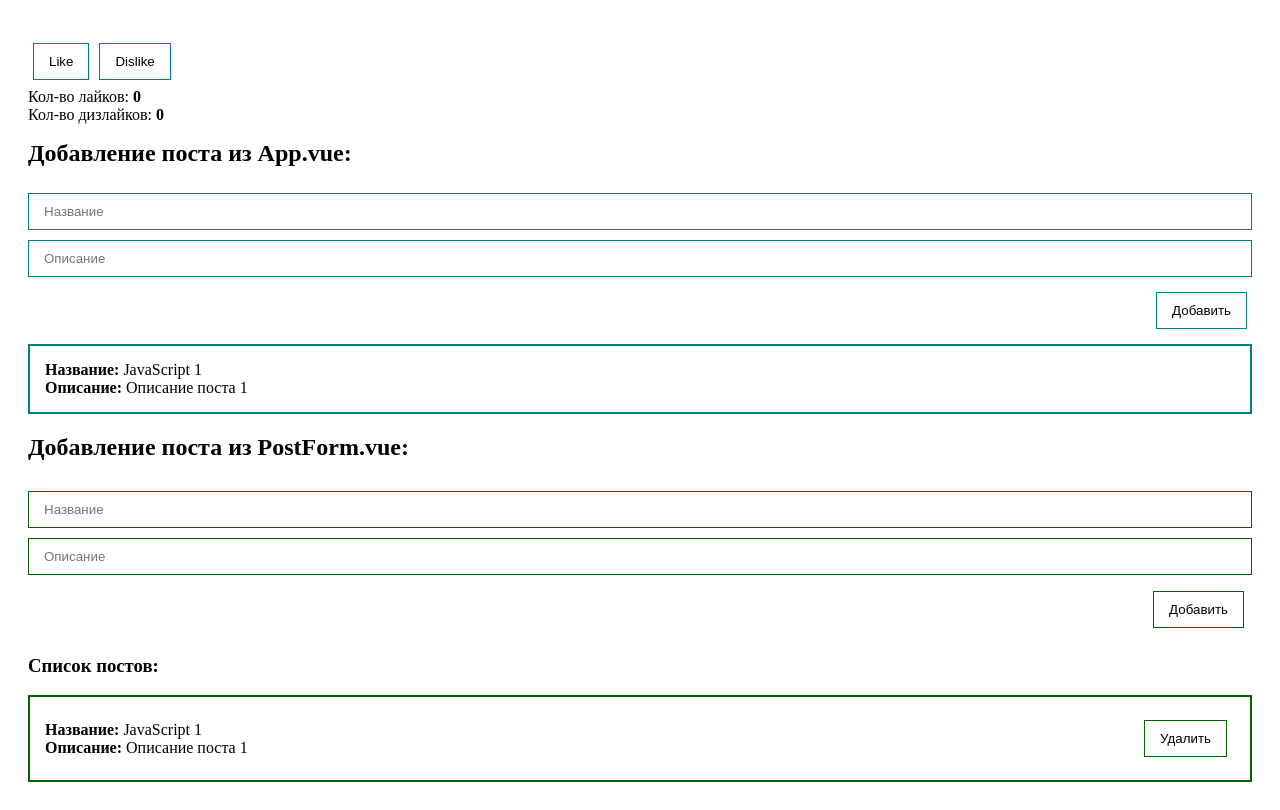
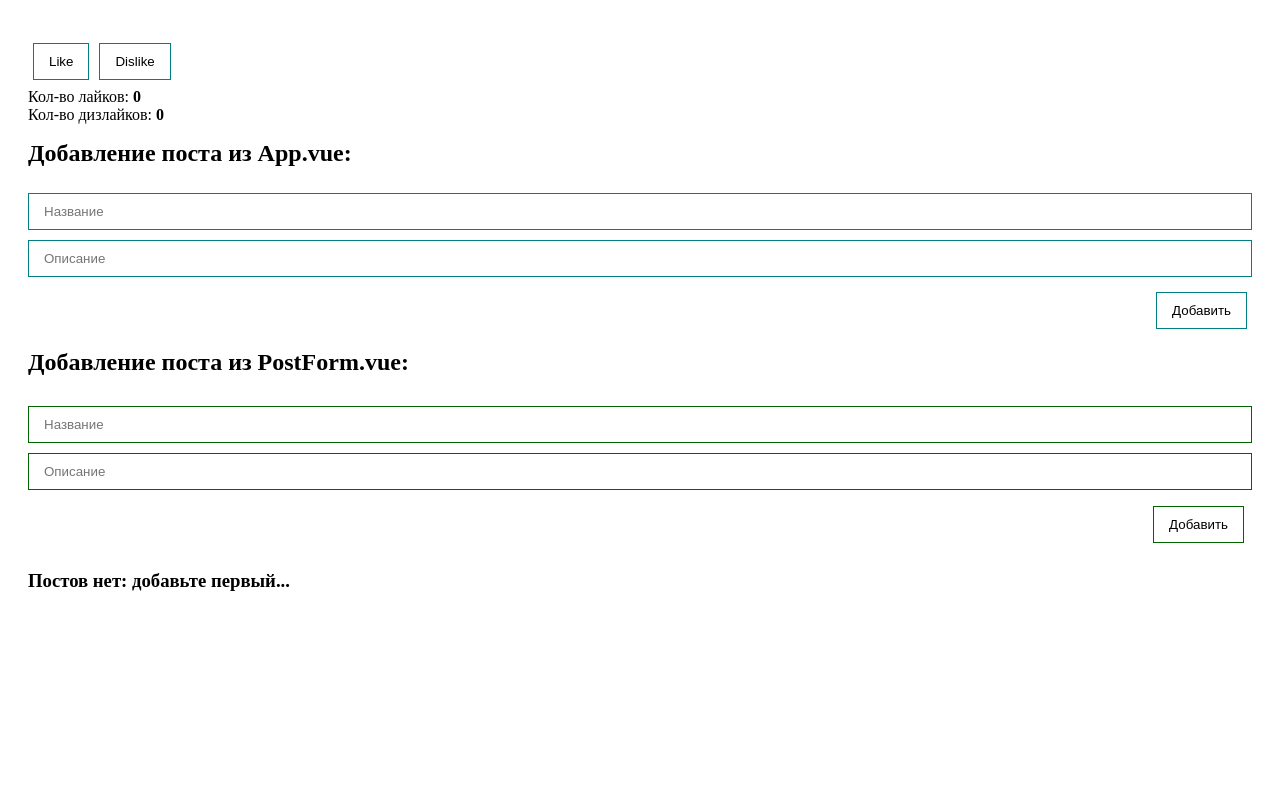
Before and after one commit to tulupov-com/lessons, a Vue app in the folder vue-1-npm/: page / in a window 1280 px wide. Both pictures are taken after a click on the button "Удалить". Built offline with nearby package versions, Linux system fonts and the light colour scheme.

Commit message:
Реализовано удаление

```diff
--- a/vue-1-npm/src/App.vue
+++ b/vue-1-npm/src/App.vue
@@ -34,6 +34,7 @@
         />
         <post-list
             :posts="posts"
+            @remove="removePost"
         />
         <!-- вместо v-bind: можно использовать просто : вместо v-on: можно использовать @: -->
     </div>
@@ -87,6 +88,10 @@ export default {
                 body: post.outBody
             };
             this.posts.push(newPost);
+        },
+        removePost(post) {
+            // console.log('removePost', post)
+            this.posts = this.posts.filter(p => p.id !== post.id)
         }
     }
 }
--- a/vue-1-npm/src/components/PostForm.vue
+++ b/vue-1-npm/src/components/PostForm.vue
@@ -9,10 +9,10 @@
 
         <my-input
             v-model="post.outBody"
-            v-model:value="post.outBody"
             placeholder="Описание"
         />
         <!-- можно просто использовать v-model вместо v-bind + v-on (как выше для title) -->
+        <!-- можно добавить v-model:value="post.outBody" чтобы value тоже менялось -->
         <my-button
             @click="createPost"
             style="margin-top: 1rem; align-self: flex-end;"
--- a/vue-1-npm/src/components/PostItem.vue
+++ b/vue-1-npm/src/components/PostItem.vue
@@ -5,7 +5,9 @@
             <div><strong>Описание: </strong>{{ post.body }}</div>
         </div>
         <div class="post__btns">
-            <my-button>Удалить</my-button>
+            <my-button
+                @click="$emit('remove', post)"
+            >Удалить</my-button>
         </div>
     </div>
 </template>
--- a/vue-1-npm/src/components/PostList.vue
+++ b/vue-1-npm/src/components/PostList.vue
@@ -1,10 +1,12 @@
 <template>
     <div>
-        <h3>Список постов:</h3>
+        <h3 v-if="posts.length > 0">Список постов:</h3>
+        <h3 v-else>Постов нет: добавьте первый...</h3>
         <post-item
             v-for="post in posts"
             :post="post"
             :key="post.id"
+            @remove="$emit('remove', post)"
         />
     </div>
 </template>
```
